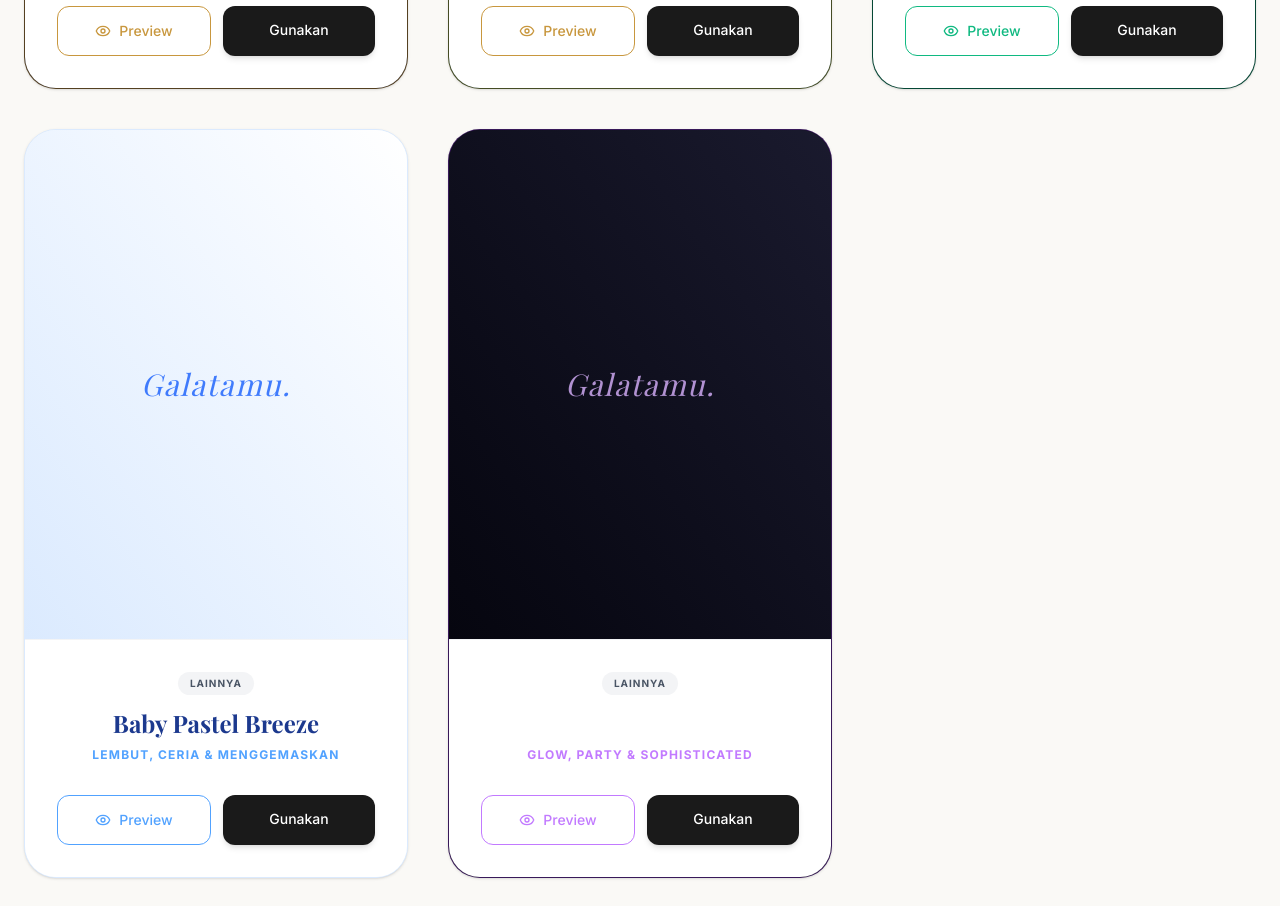
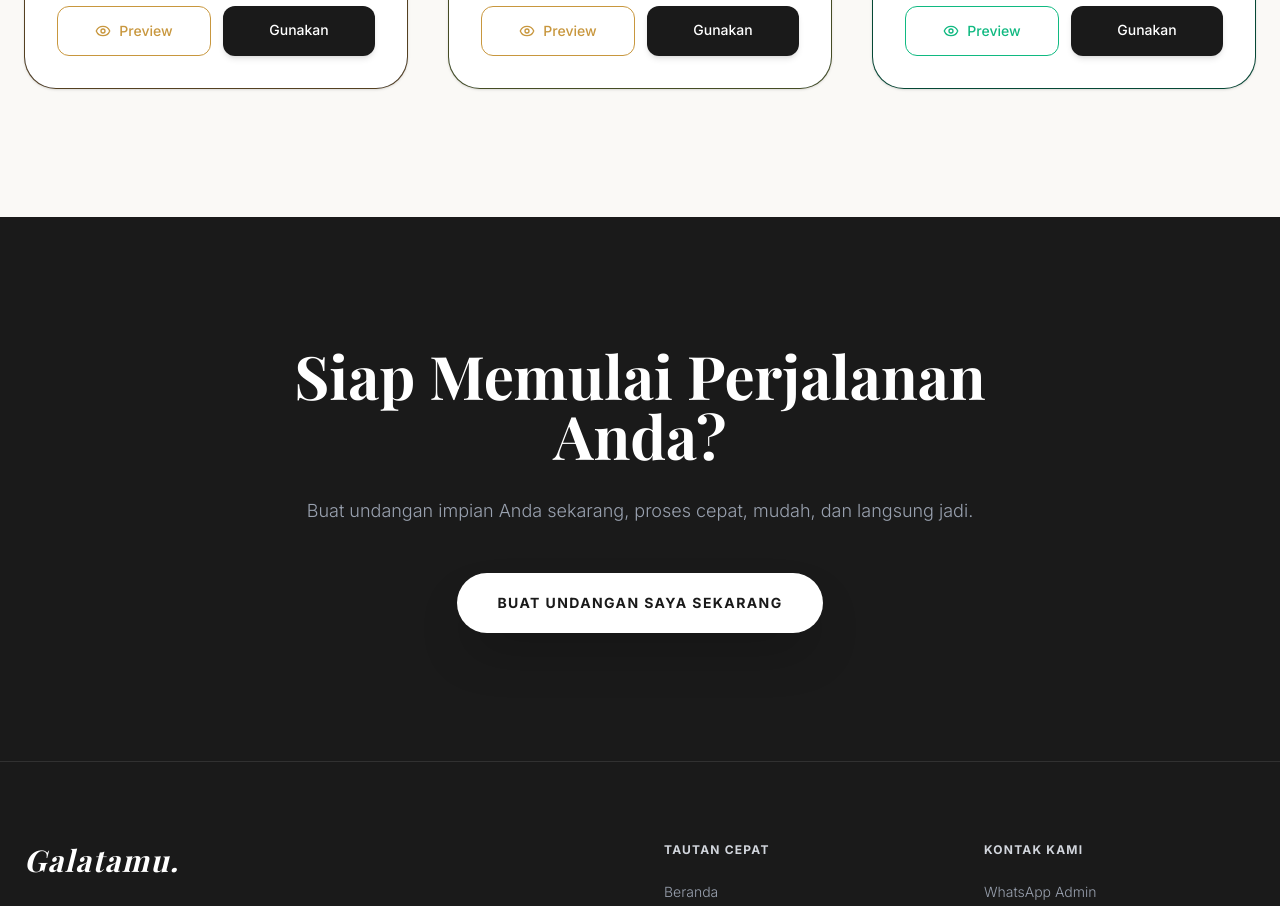
Before and after one commit to hellogalatamu/galatamu, a Next.js app: page / in a window 1280 px wide. Shown: the part 3600-4506 px from the top of the page. Built offline with nearby package versions, Linux system fonts and the light colour scheme; no server answers; a web font is replaced by a local one.

Commit message:
Exclusively focus on Wedding category, remove Lainnya and non-wedding themes

```diff
--- a/app/admin/page.tsx
+++ b/app/admin/page.tsx
@@ -394,7 +394,6 @@ export default function AdminDashboard() {
               >
                 <option value="Semua">Semua Kategori</option>
                 <option value="Pernikahan">Pernikahan</option>
-                <option value="Lainnya">Lainnya</option>
               </select>
             </div>
           </div>
--- a/app/page.tsx
+++ b/app/page.tsx
@@ -32,7 +32,7 @@ const DEMO_DATA = {
 };
 
 // Theme Catalog Data
-const CATEGORIES = ["Semua", "Pernikahan", "Lainnya"];
+const CATEGORIES = ["Semua", "Pernikahan"];
 
 const THEMES: any[] = [
   {
@@ -117,34 +117,6 @@ const THEMES: any[] = [
     previewText: "text-white",
     btnBorder: "border-[#10b981] text-[#10b981] hover:bg-[#10b981] hover:text-white",
     waText: `Assalamu'alaikum, Kak Admin Galatamu 👋\n\nSaya tertarik dengan *Tema Emerald Green Glow* untuk pernikahan saya.`,
-  },
-  {
-    id: "aqiqah_01",
-    name: "Baby Pastel Breeze",
-    category: "Lainnya",
-    tagline: "Lembut, Ceria & Menggemaskan",
-    bg: "bg-[#f0f9ff]",
-    border: "border-blue-100",
-    textColor: "text-blue-900",
-    tagColor: "text-blue-400",
-    previewBg: "from-blue-100 to-white",
-    previewText: "text-blue-600",
-    btnBorder: "border-blue-400 text-blue-400 hover:bg-blue-400 hover:text-white",
-    waText: `Assalamu'alaikum, Kak Admin Galatamu 👋\n\nSaya tertarik dengan *Tema Baby Pastel Breeze* untuk acara Aqiqah anak saya.`,
-  },
-  {
-    id: "sweet17_01",
-    name: "Midnight Glamour",
-    category: "Lainnya",
-    tagline: "Glow, Party & Sophisticated",
-    bg: "bg-[#06060f]",
-    border: "border-purple-500/30",
-    textColor: "text-white",
-    tagColor: "text-purple-400",
-    previewBg: "from-[#06060f] to-[#1a1a2e]",
-    previewText: "text-purple-300",
-    btnBorder: "border-purple-400 text-purple-400 hover:bg-purple-400 hover:text-white",
-    waText: `Assalamu'alaikum, Kak Admin Galatamu 👋\n\nSaya tertarik dengan *Tema Midnight Glamour* untuk Sweet 17 saya.`,
   }
 ];
 
```
